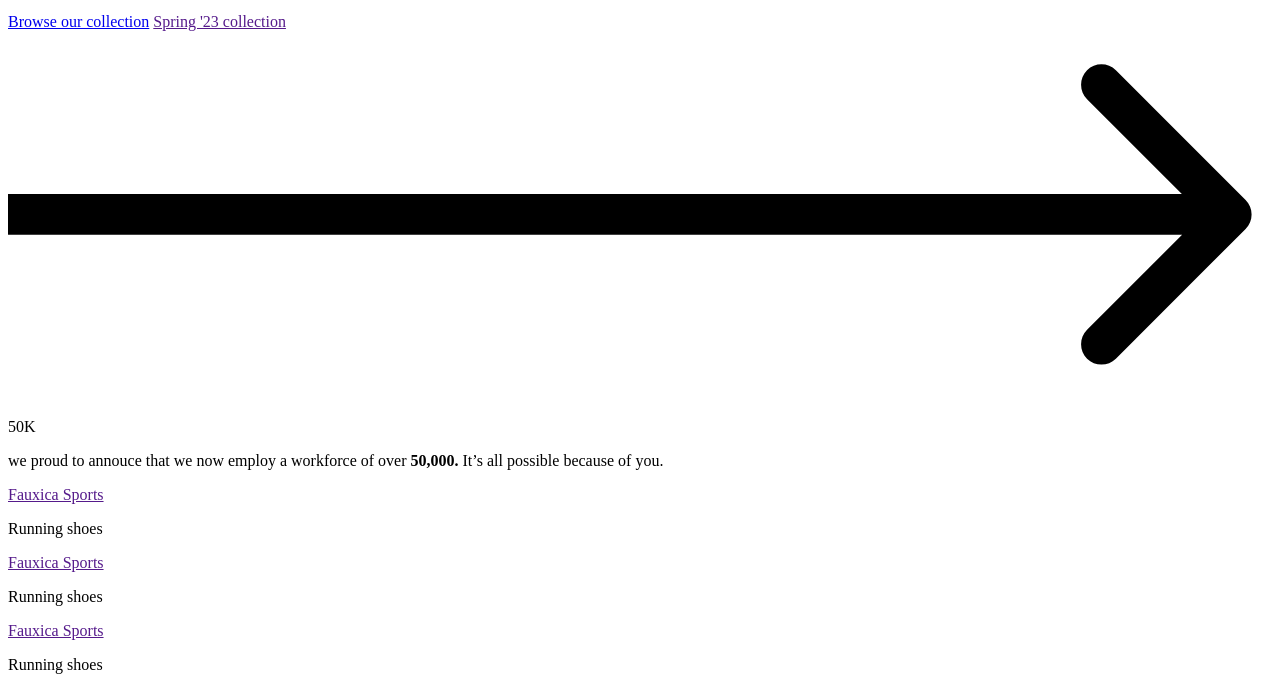
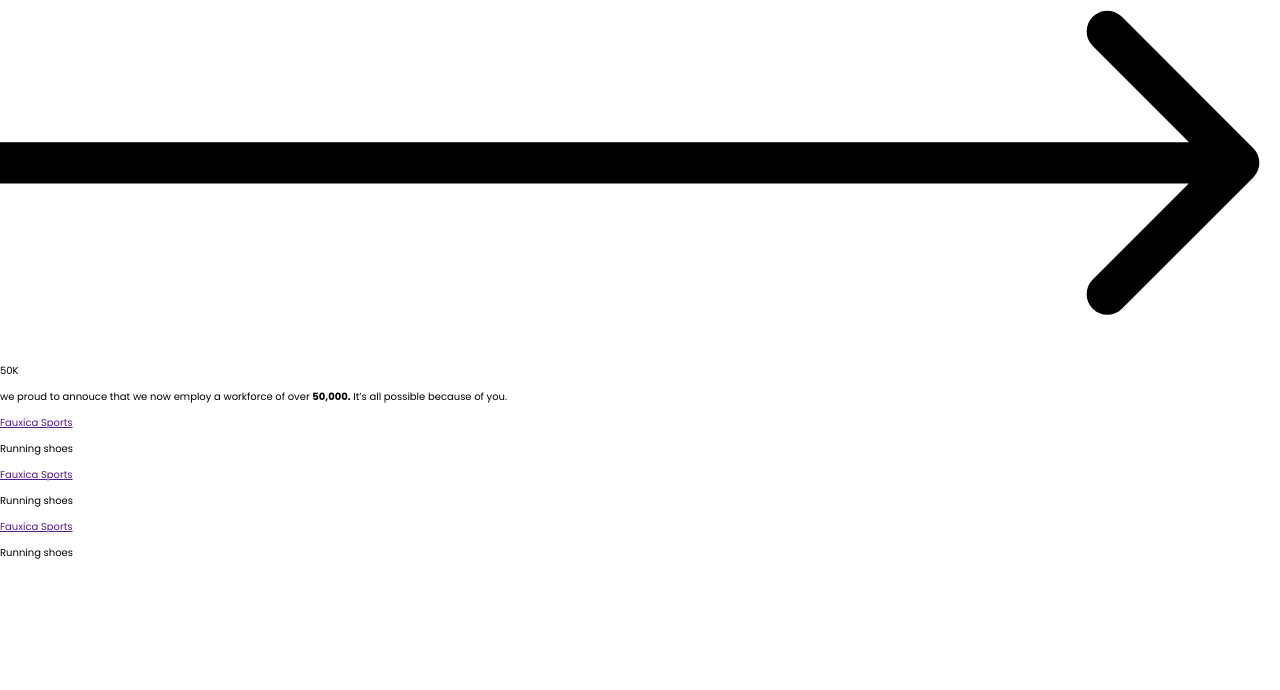
Before and after one commit to YV5H/FAUXICA, a plain HTML site: page index.html in a window 1280 px wide. Shown: the part 241-931 px from the top of the page. After the commit the page ends 812 px from the top, so only its background shows below. Drawn offline with Linux system fonts and the light colour scheme; files that its build step writes are made by us from their sources.

Commit message:
corrected link of css file

```diff
--- a/css/main.css
+++ b/css/main.css
@@ -0,0 +1,7 @@
+html{
+    font-size: 62.5%;
+}
+body{
+    margin: 0;
+    font-family: "Poppins";
+}
--- a/index.html
+++ b/index.html
@@ -7,7 +7,7 @@
     <link rel="preconnect" href="https://fonts.googleapis.com">
     <link rel="preconnect" href="https://fonts.gstatic.com" crossorigin>
     <link href="https://fonts.googleapis.com/css2?family=Playfair+Display&family=Poppins:wght@200;400;700&display=swap" rel="stylesheet">
-    <link rel="stylesheet" href="styles.css/main.css">
+    <link rel="stylesheet" href="css/main.css">
 </head>
 <body>
     <div class="wrapper">
```
